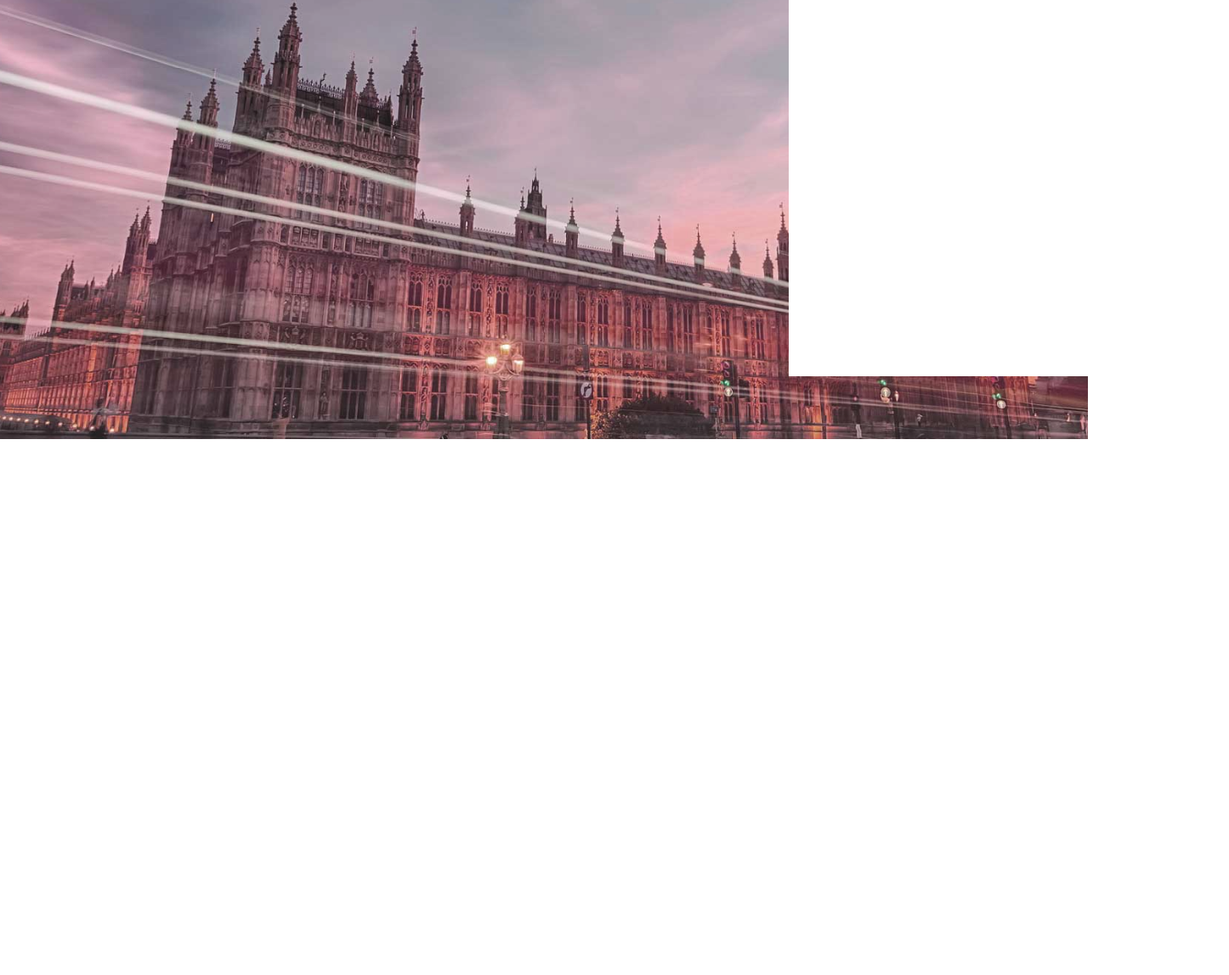
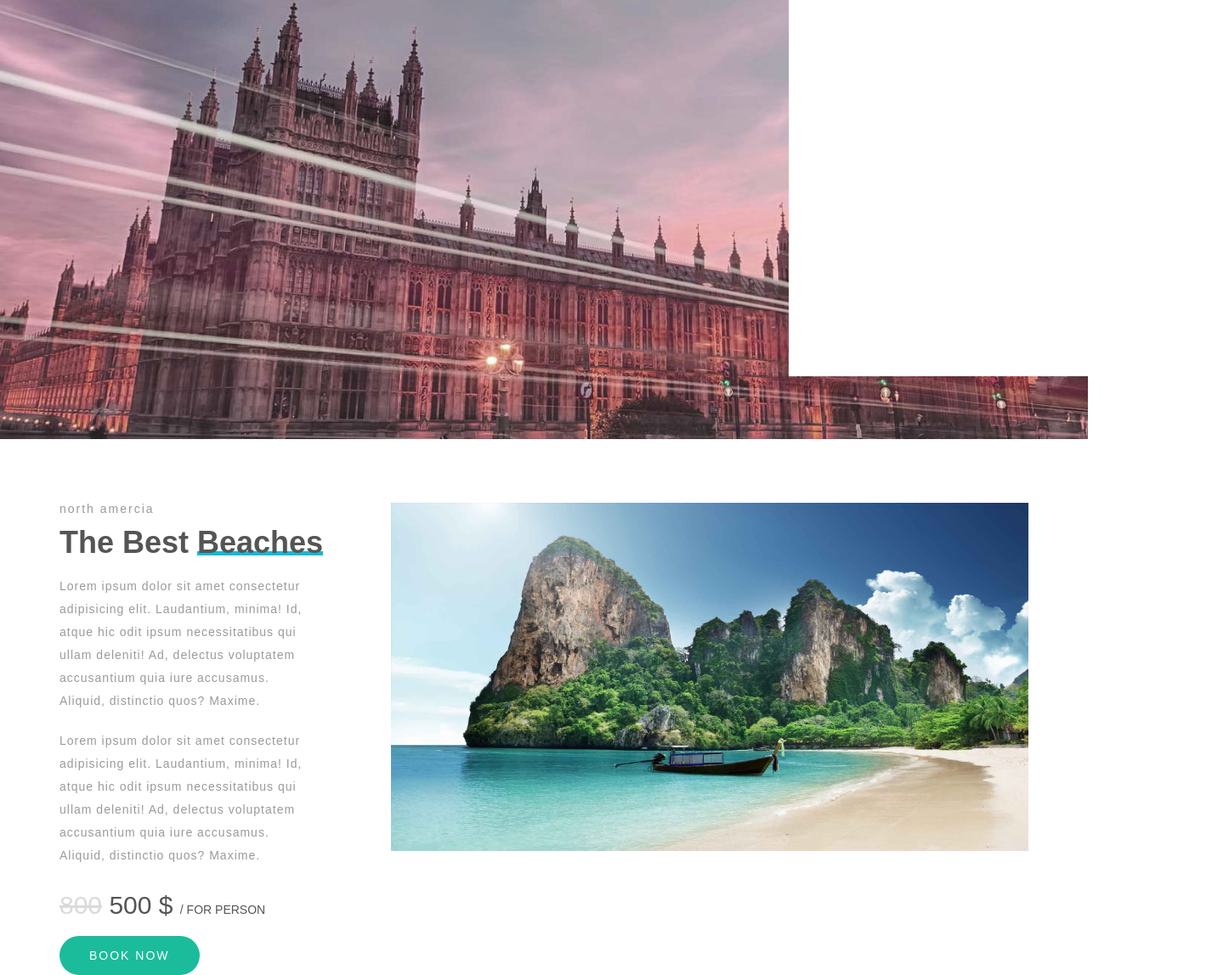
Before and after one commit to nincode2907/travelTemplate, a plain HTML site: page index.html in a window 1280 px wide. Shown: the part 357-1505 px from the top of the page at 85% size, 1446 px wide, since content can reach past the window. Before the commit the page ends 874 px from the top, so only its background shows below. Drawn offline with Linux system fonts and the light colour scheme.

Commit message:
Them phan duoi part 1

```diff
--- a/asset/css/style.css
+++ b/asset/css/style.css
@@ -178,3 +178,107 @@ body {
 .btn_primary_bar--yellows {
     background-image: linear-gradient(to right, #ffd205 0%, #ff9b05 100%);
 }
+
+
+/* Part 2 */
+
+.overview {
+    margin: 55px auto;
+    max-width: 1200px;
+    display: flex;
+    justify-content: space-around;
+}
+
+
+.overview-text {
+    height: 416px;
+    width: 350px;
+    padding-block: 20px;
+    padding-inline: 15px 35px;
+
+}
+
+h3 {
+    color: #9a9a9a;
+    font-size: 14px;
+    line-height: 14px;
+    letter-spacing: 2px;
+    font-weight: normal;
+}
+
+h2 {
+    margin-top: 15px;
+    width: 350px;
+    font-size: 36px;
+    line-height: 36px;
+    color: #555555;
+}
+
+u {
+    z-index: 99;
+    position: relative;
+    text-decoration: none;
+}
+
+u::after{
+    position: absolute;
+    content: "";
+    background-color: #14b9d5;
+    left: 0;
+    bottom: 5px;
+    height: 5px;
+    width: 100%;
+    z-index: -9;
+}
+
+p{
+    margin-top: 20px;
+    color: #9a9a9a;
+    font-size: 14px;
+    line-height: 27px;
+    letter-spacing: 1px;
+    text-align: left;
+}
+
+h1{
+    margin-top: 30px;
+    font-size: 30px;
+    line-height: 30px;
+    color: #555555;
+    font-weight: normal;
+}
+
+.price__old {
+    color: #dadada;
+    text-decoration: line-through;
+}
+
+.price__quantity {
+    font-size: 14px;
+}
+
+.btn-book {
+    margin-top: 30px;
+}
+
+.btn-book a{
+    text-decoration: none;
+    letter-spacing: 2px;
+    color: #fff;
+    padding: 15px 35px;
+    background-color: #1bbc9b ;
+    border-radius: 30px;
+    font-size: 14px;
+}
+
+/* slide */
+
+.overview-image {
+    padding-block: 20px;
+    padding-inline: 25px 15px;
+}
+
+.slide > img {
+    width: 750px;
+    height: 410px;
+}
--- a/index.html
+++ b/index.html
@@ -204,10 +204,12 @@
                                 <div class="bar_unit_list_item_content">
                                     <h2 class="bar_unit_list_item_content_place">Berlin</h2>
                                     <p class="bar_unit_list_item_content_nationality">
-                                        <i class="fa-solid fa-location-dot bar_unit_list_item_content_nationality_icon"></i>
+                                        <i
+                                            class="fa-solid fa-location-dot bar_unit_list_item_content_nationality_icon"></i>
                                         Europe
                                     </p>
-                                    <span class="bar_unit_list_item_content_book btn_primary btn_primary_bar .btn_primary_bar--yellows">
+                                    <span
+                                        class="bar_unit_list_item_content_book btn_primary btn_primary_bar .btn_primary_bar--yellows">
                                         from
                                         <span class="bar_unit_list_item_content_price">700</span>
                                         $
@@ -219,6 +221,38 @@
                 </div>
             </nav>
         </div>
+        <!-- Part 2 -->
+        <div class="overview">
+
+            <div class="overview-text">
+                <h3>north amercia</h3>
+                <h2>The Best <u>Beaches</u> </h2>
+                <p> Lorem ipsum dolor sit amet consectetur adipisicing elit. Laudantium, minima! Id, atque hic odit
+                    ipsum necessitatibus qui ullam deleniti! Ad, delectus voluptatem accusantium quia iure accusamus.
+                    Aliquid, distinctio quos? Maxime. </p>
+                <p> Lorem ipsum dolor sit amet consectetur adipisicing elit. Laudantium, minima! Id, atque hic odit
+                    ipsum necessitatibus qui ullam deleniti! Ad, delectus voluptatem accusantium quia iure accusamus.
+                    Aliquid, distinctio quos? Maxime. </p>
+                <h1>
+                    <span class="price__old">800</span>
+                    <span class="price__new">500 $</span>
+                    <span class="price__quantity">/ FOR PERSON</span>
+                </h1>
+
+                <div class="btn-book"><a href="#" >BOOK NOW</a></div>
+            </div>
+
+            <div class="overview-image">
+                <div class="slide">
+                    <img src="./asset/img/package-3.jpg" alt="">
+
+                </div>
+            </div>
+
+        </div>
+
+
+
     </div>
 
 </body>
```
Also changed, not shown: asset/img/package-3.jpg (added), asset/img/parallax-4-1.jpg (added), asset/img/parallax-4.jpg (added).
